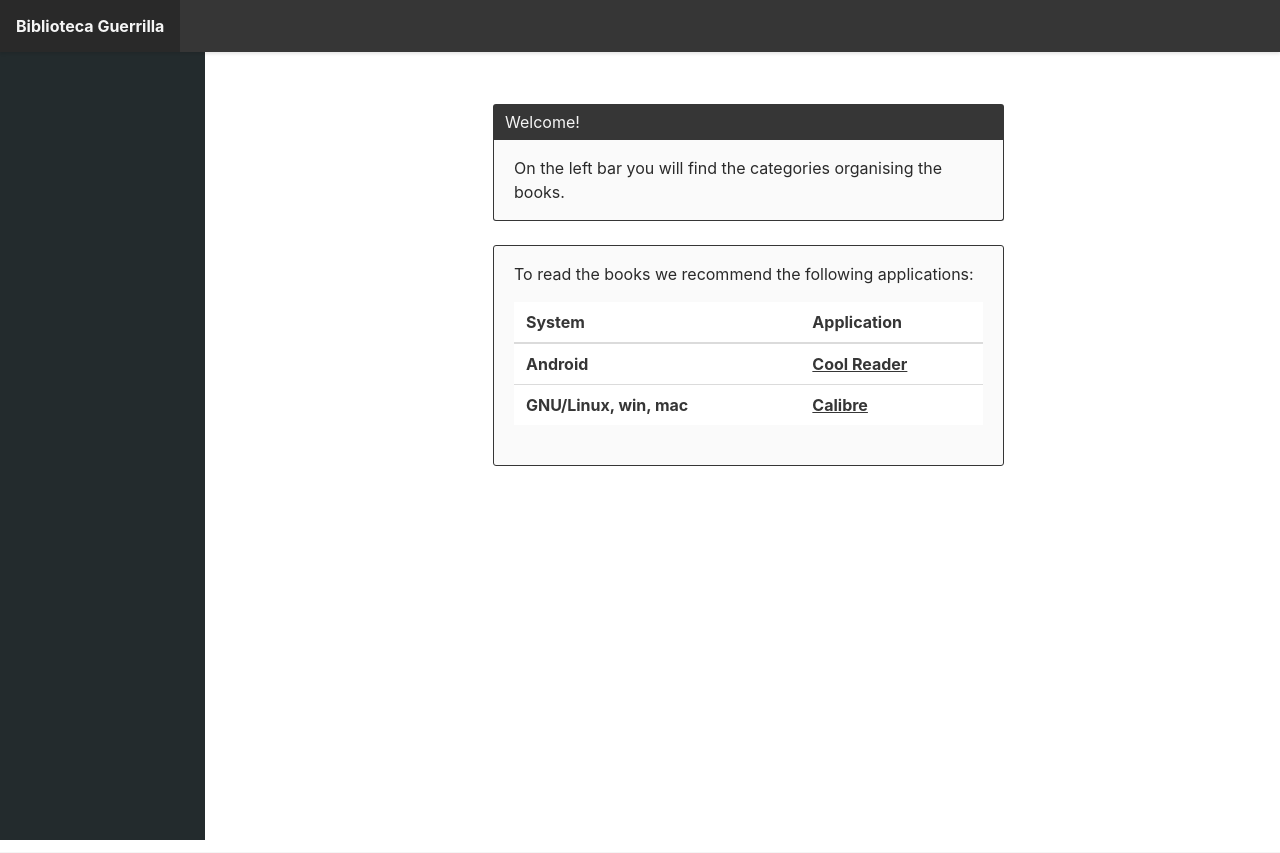
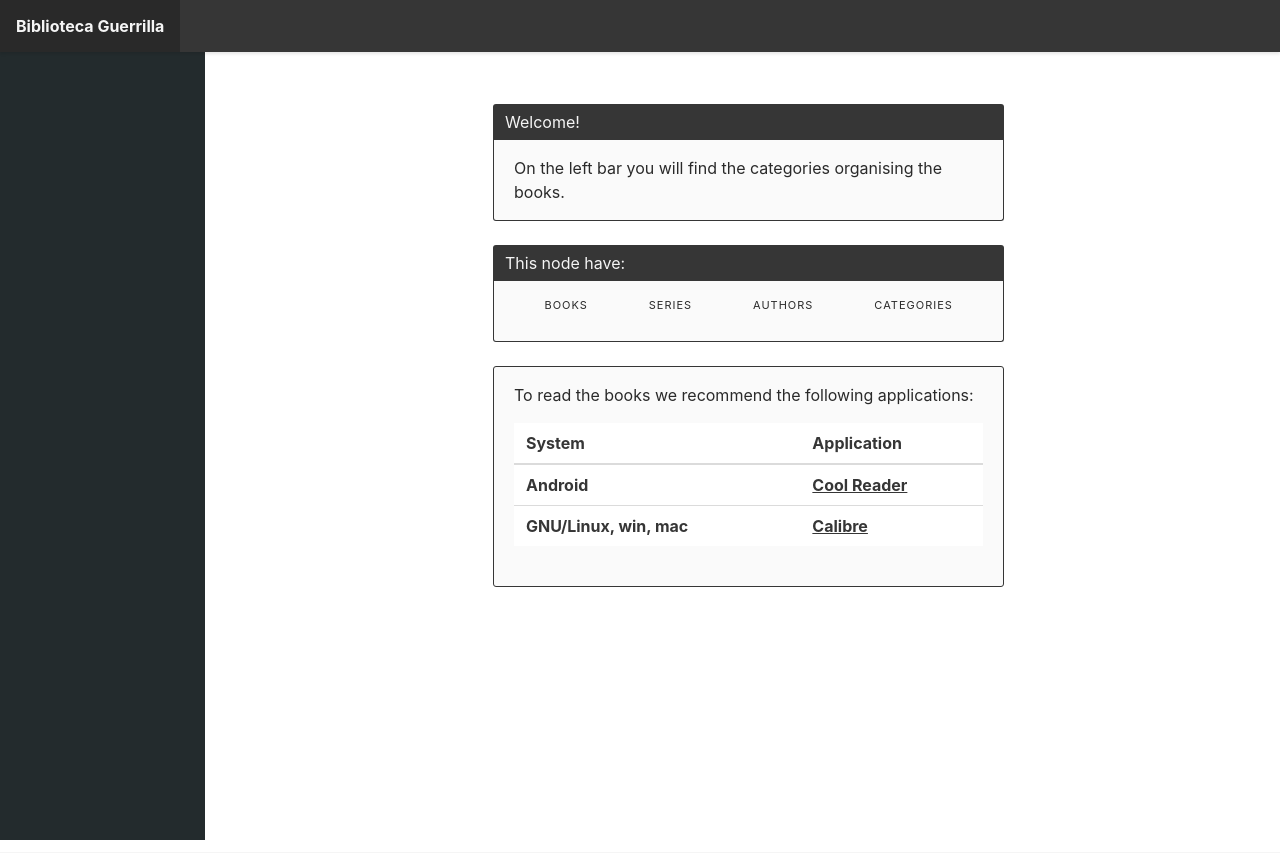
Before and after one commit to elKaZe/biblioteca-guerrilla, a Flask app: template app/templates/index.html in a window 1280 px wide. Shown: the top 853 px of the page. Run offline with Flask 2, Linux system fonts and the light colour scheme; the template is opened without the code that fills it, so the values that code supplies are empty.

Commit message:
estadisticas y obtener todos los libros

```diff
--- a/app/main.py
+++ b/app/main.py
@@ -29,6 +29,9 @@
 def obtener_filtros():
     """Filtros para la barra izquierda"""
     filtros = (
+        {'url': url_for('vista_todos_los_libros'),
+         'nombre': _("Books"),
+         'iconclass': "fa fa-book"},
         {'url': url_for('vista_autores'),
          'nombre': _("Authors"),
          'iconclass': "fa fa-users"},
@@ -44,8 +47,23 @@
     )
     return filtros
 
+def obtener_estadisticas():
+    """Obtiene la candiad de libros, series, categorias y autores
+    :returns: diccionario
 
-def filtrar_por_autor(autor):
+    """
+
+    stats = (
+            {'authors': len(filtrar_por_autor()),
+             'categories': len(filtrar_por_etiqueta()),
+             'books': len(obtener_todos_los_libros()),
+             'series': len(filtrar_por_serie()),
+            })
+
+    return stats
+
+
+def filtrar_por_autor(autor=""):
     conector = instanciar_conector()
     conector.conectar()
     # obtenemos los libros sin procesar
@@ -56,7 +74,7 @@
     return libros
 
 
-def filtrar_por_etiqueta(etiqueta):
+def filtrar_por_etiqueta(etiqueta=""):
     conector = instanciar_conector()
     conector.conectar()
     # obtenemos los libros sin procesar
@@ -67,7 +85,7 @@
     return libros
 
 
-def filtrar_por_serie(serie):
+def filtrar_por_serie(serie=""):
     conector = instanciar_conector()
     conector.conectar()
     serie = urldecode(serie)
@@ -79,7 +97,7 @@
     return libros
 
 
-def filtrar_por_nombre(nombre_libro):
+def filtrar_por_nombre(nombre_libro=""):
     """Filtra por el nombre del libro"""
     conector = instanciar_conector()
     conector.conectar()
@@ -90,6 +108,19 @@
     conector.desconectar()
     return libros
 
+def obtener_todos_los_libros():
+    """Obtiene todos los libros y los normaliza
+    :returns: lista
+
+    """
+    conector = instanciar_conector()
+    conector.conectar()
+    # obtenemos los libros sin procesar
+    libros = conector.obtener_todos()
+    # Normalizamos la lista de libros
+    libros = normalizar_libros(libros, conector)
+    conector.desconectar()
+    return libros
 
 def obtener_series_con_url():
     """Devuelve una lista con todos los series"""
@@ -167,6 +198,18 @@
 def index():
     return render_template('index.html',
                            titulo="",
+                           filtros_generales=obtener_filtros(),
+                           stats=obtener_estadisticas(),
+                           )
+
+@app.route('/libros/')
+def vista_todos_los_libros():
+    """Muestra los libros"""
+    libros = obtener_todos_los_libros()
+
+    return render_template("listado_de_libros.html",
+                           libros=libros,
+                           titulo=_("All books:"),
                            filtros_generales=obtener_filtros()
                            )
 
--- a/app/templates/index.html
+++ b/app/templates/index.html
@@ -13,6 +13,44 @@
                     </div>
                     <div class="message-body">
                         {{ _("""On the left bar you will find the categories organising the books.""") }}
+                    </div>
+                </article>
+
+                <article class="message is-dark">
+                    <div class="message-header">
+                        <p>{{ _('This node have:') }}</p>
+                    </div>
+                    <div class="message-body">
+                        <nav class="level">
+                            <div class="level-item has-text-centered">
+                                <div>
+                                    <p class="heading">
+                                        {{ _("""Books""") }}</p>
+                                    <p class="title">{{ stats.books }}</p>
+                                </div>
+                            </div>
+                            <div class="level-item has-text-centered">
+                                <div>
+                                    <p class="heading">
+                                        {{ _("""Series""") }}</p>
+                                    <p class="title">{{ stats.series }}</p>
+                                </div>
+                            </div>
+                            <div class="level-item has-text-centered">
+                                <div>
+                                    <p class="heading">
+                                        {{ _("""Authors""") }}</p>
+                                    <p class="title">{{ stats.authors }}</p>
+                                </div>
+                            </div>
+                            <div class="level-item has-text-centered">
+                                <div>
+                                    <p class="heading">
+                                        {{ _("""Categories""") }} </p>
+                                    <p class="title">{{ stats.categories}}</p>
+                                </div>
+                            </div>
+                        </nav>
                     </div>
                 </article>
 
```
